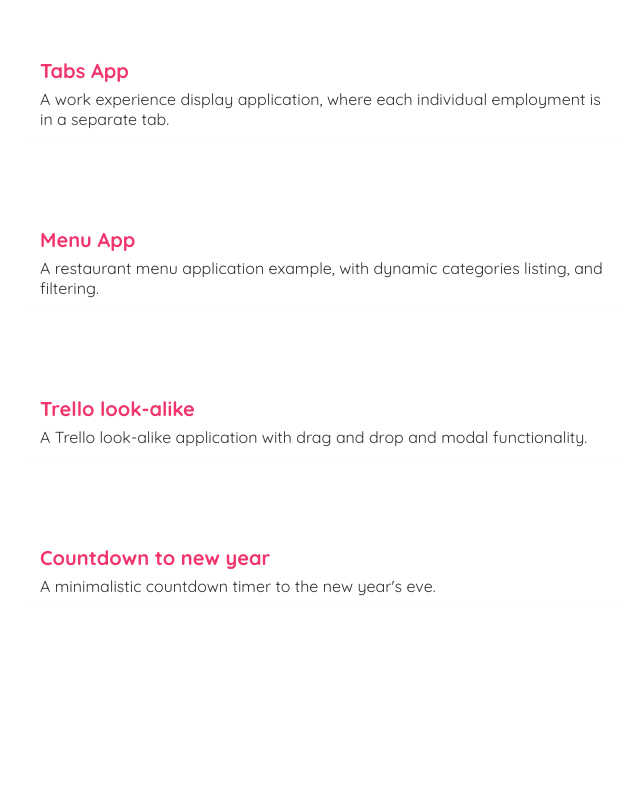
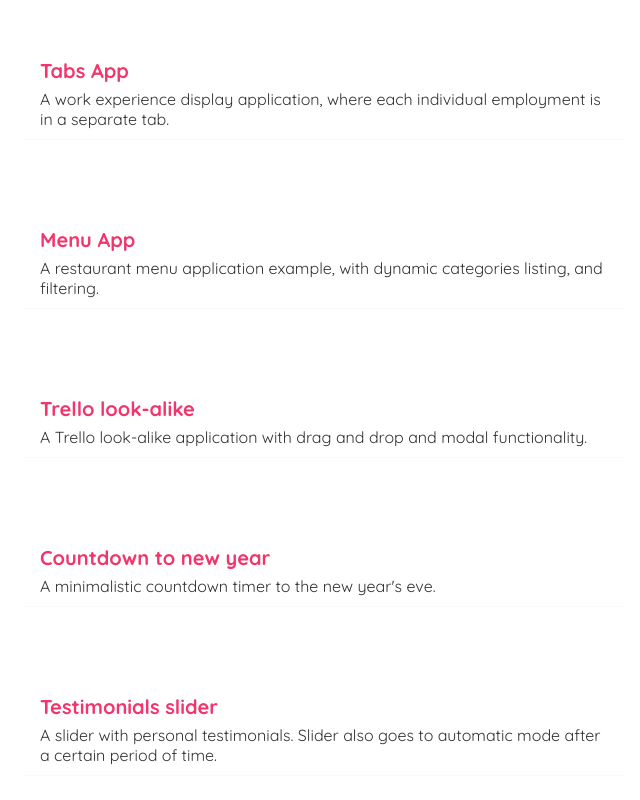
Before and after one commit to uros-projects/portfolio, a React (Create React App) app: page / in a window 1280 px wide. Shown: the part 1183-1983 px from the top of the page, without its empty margins (316-956 px from the left). Before the commit the page ends 1870 px from the top, so only its background shows below. Built offline with nearby package versions, Linux system fonts and the light colour scheme; the HTML template or start-up script is replaced by a standard one.

Commit message:
Testimonials project added, favicon changed

```diff
--- a/src/projects-list.js
+++ b/src/projects-list.js
@@ -59,6 +59,12 @@
         url: 'https://uros-projects.github.io/countdown-to-new-year/',
         description: "A minimalistic countdown timer to the new year's eve.",
     },
+    {
+        id: 11,
+        name: 'Testimonials slider',
+        url: 'https://uros-projects.github.io/testimonials-slider/',
+        description: "A slider with personal testimonials. Slider also goes to automatic mode after a certain period of time.",
+    },
 ];
 
 export default apps;
```
Also changed, not shown: 2 other files (tests, documents, lock files or other folders).
